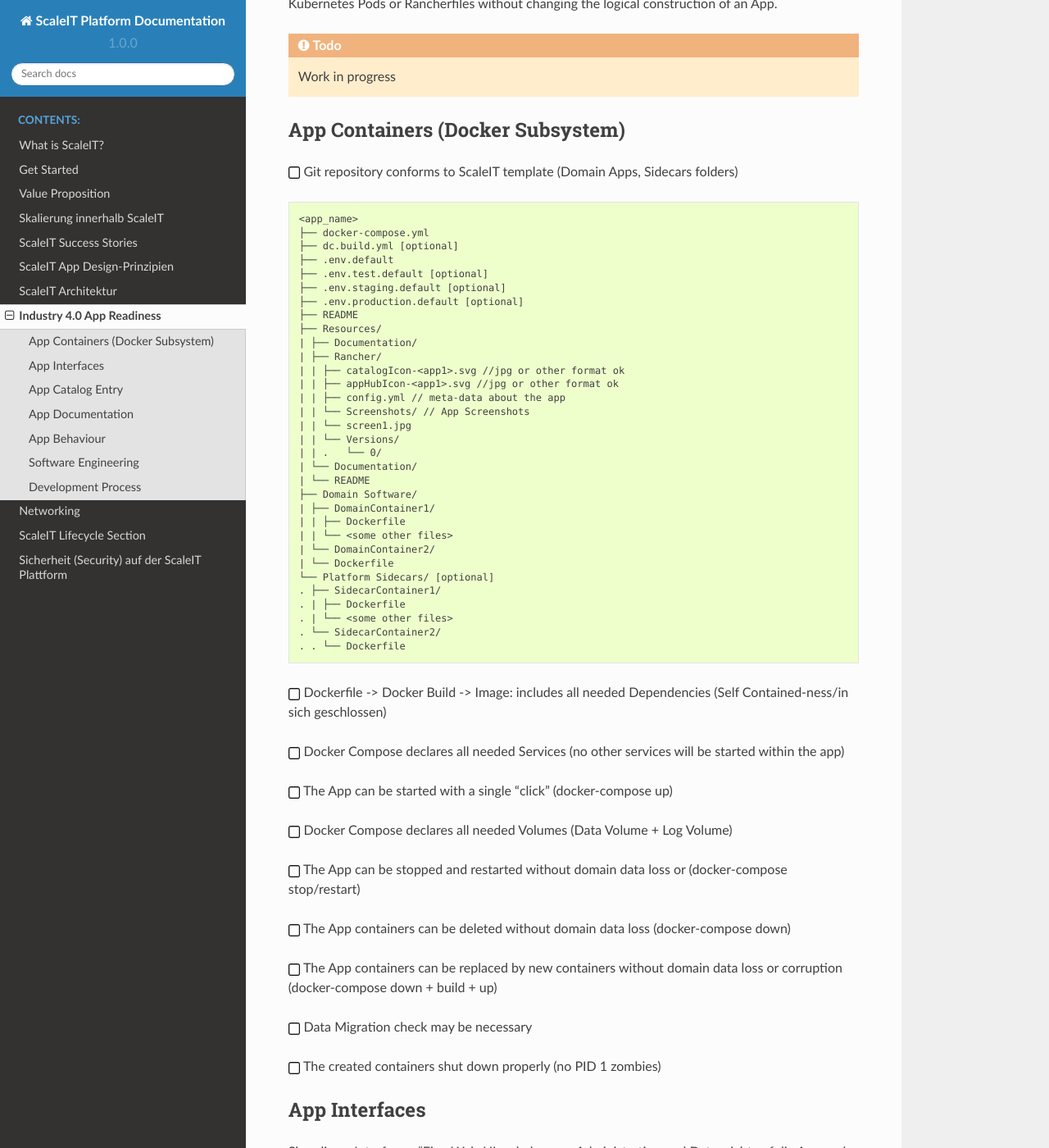
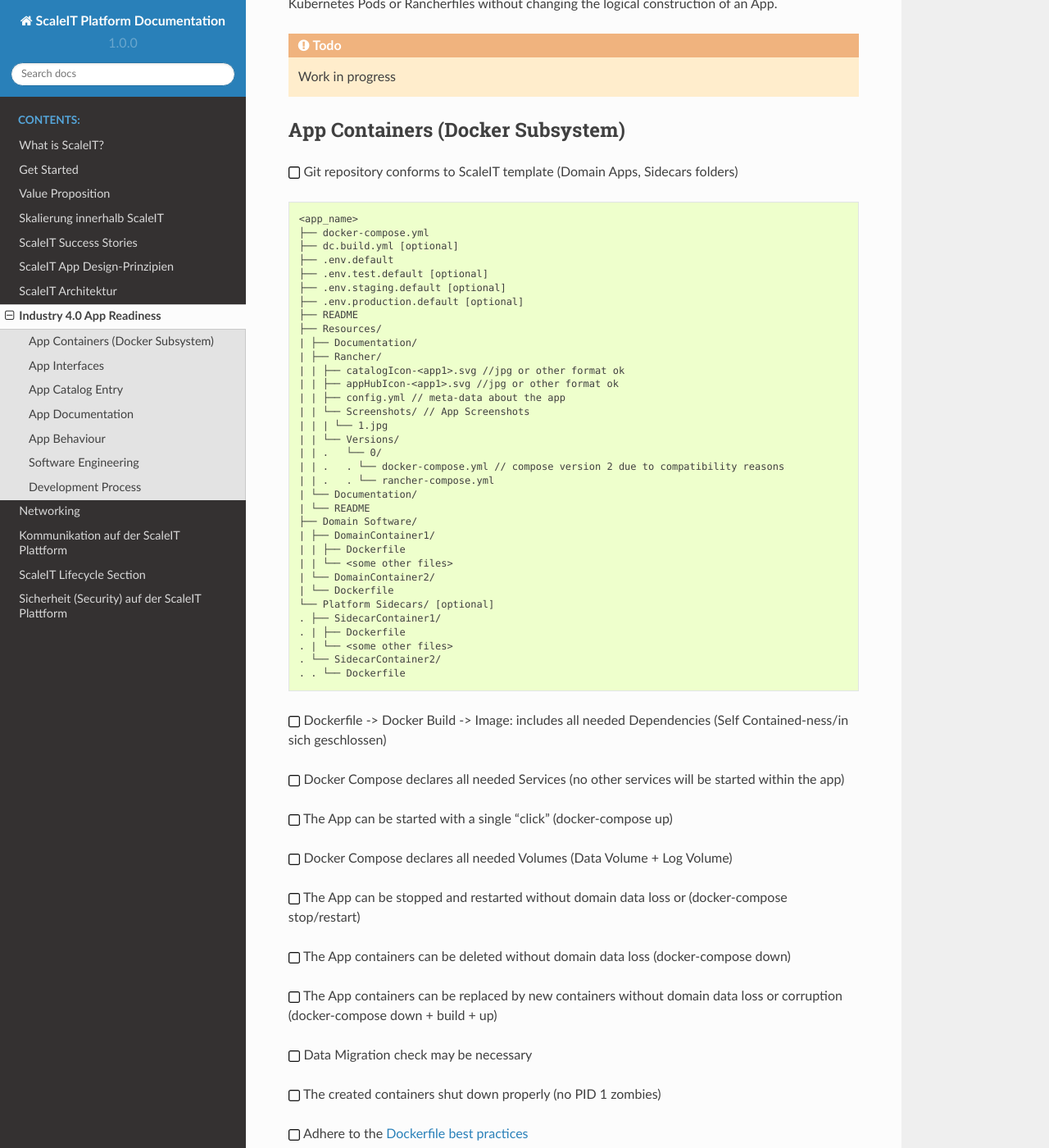
Before and after one commit to ScaleIT-Org/documentation, a Sphinx documentation site: the page built from source/app_readiness.rst, in a window 1280 px wide and 1400 px high, scrolled down 191 px. Shown: the whole window at 82% size. Built offline with Sphinx 7.4.7 and the Read the Docs theme 2.0.0, drawn with Linux system fonts in a browser that asks for light colours.

Commit message:
app readiness app structure updates; new communication chapter

```diff
--- a/source/app_readiness.rst
+++ b/source/app_readiness.rst
@@ -30,9 +30,11 @@
     | | ├── appHubIcon-<app1>.svg //jpg or other format ok
     | | ├── config.yml // meta-data about the app
     | | └── Screenshots/ // App Screenshots
-    | | └── screen1.jpg
+    | | | └── 1.jpg
     | | └── Versions/
     | | .   └── 0/
+    | | .   . └── docker-compose.yml // compose version 2 due to compatibility reasons
+    | | .   . └── rancher-compose.yml
     | └── Documentation/
     | └── README
     ├── Domain Software/
@@ -66,6 +68,10 @@
 |checkbox| Data Migration check may be necessary
 
 |checkbox| The created containers shut down properly \(no PID 1 zombies\)
+
+|checkbox| Adhere to the `Dockerfile best practices`_
+
+.. _Dockerfile best practices: https://docs.docker.com/develop/develop-images/dockerfile_best-practices/
 
 App Interfaces
 --------------
--- a/source/index.rst
+++ b/source/index.rst
@@ -45,6 +45,7 @@
    architecture
    app_readiness
    networking
+   communication
    lifecycles
    security
 
```
Also changed, not shown: source/communication.rst (added, +42 -0 lines).
